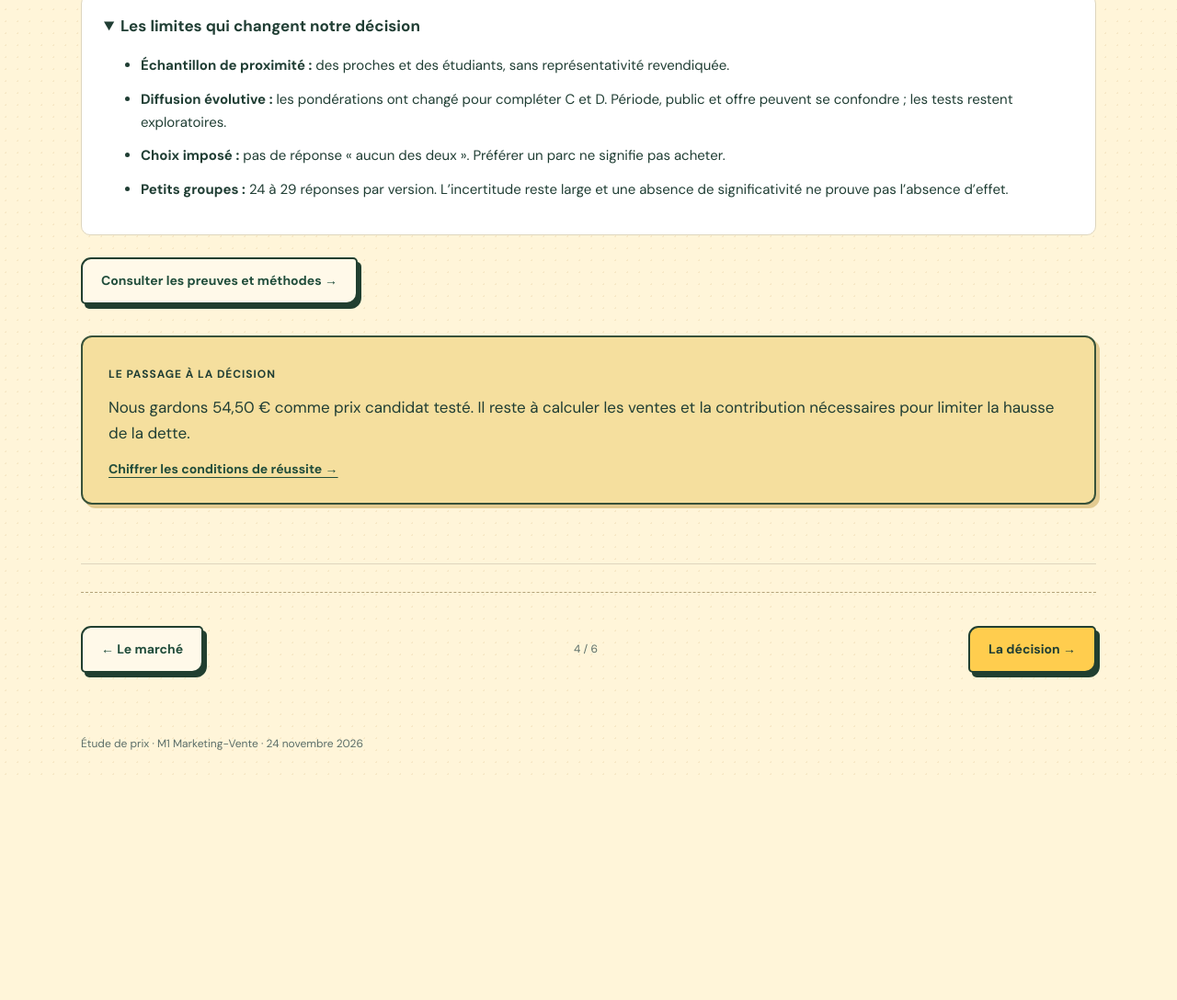
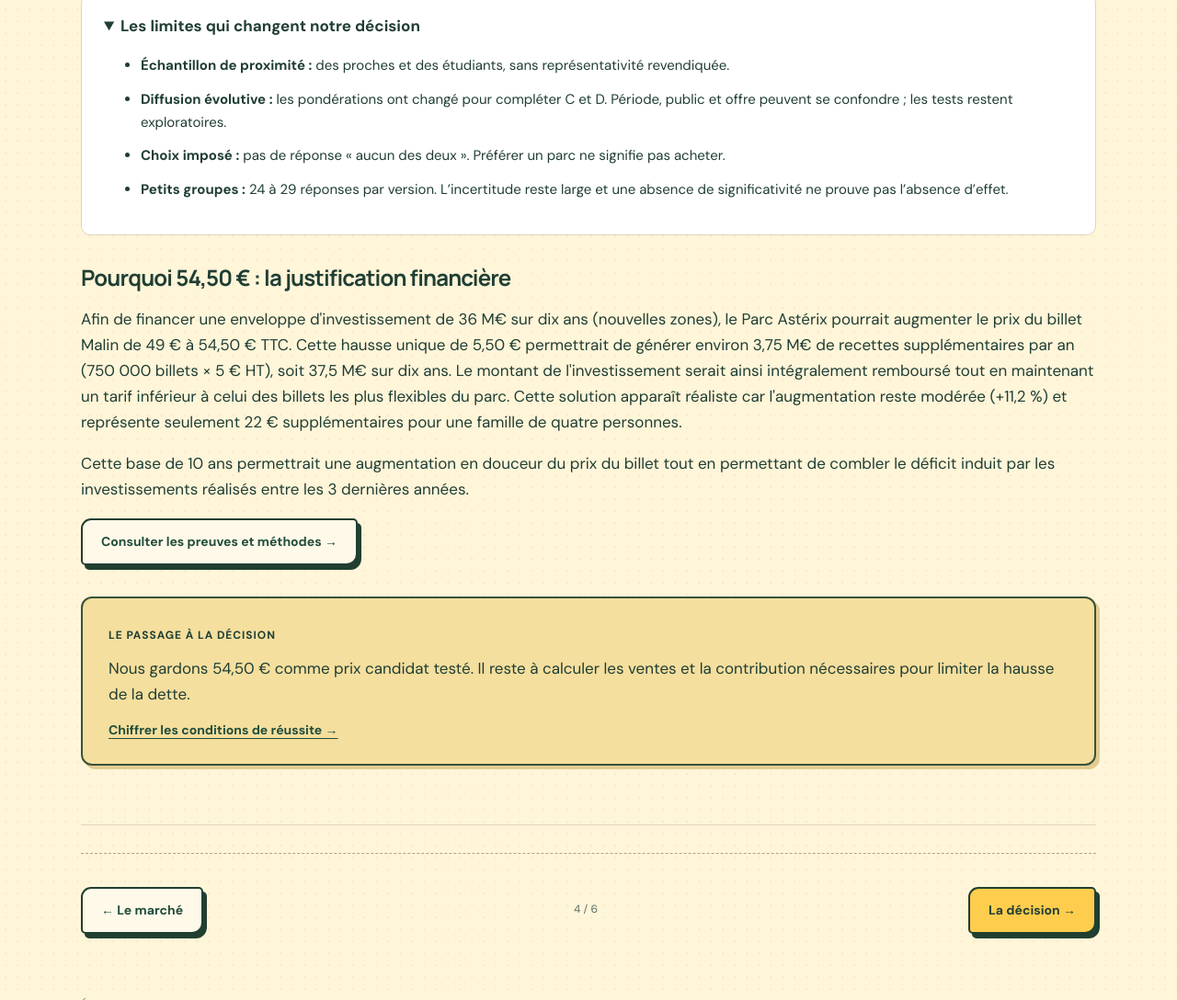
Before and after one commit to mylenemart/Prix_marketing, a plain HTML site: page enquete.html in a window 1280 px wide. Shown: the part 2687-3775 px from the top of the page at 92% size. Before the commit the page ends 3539 px from the top, so only its background shows below. Drawn offline with Linux system fonts and the light colour scheme.

Commit message:
Add files via upload

```diff
--- a/enquete.html
+++ b/enquete.html
@@ -6,5 +6,6 @@
 <div class="tablebox"><table><caption>Trois comparaisons, trois questions · Fisher bilatéral</caption><thead><tr><th>Question</th><th>Comparaison</th><th>Observation</th><th>p-valeur</th></tr></thead><tbody><tr><th>Le prix plus élevé réduit-il l’attrait ?</th><td>A+C contre B+D</td><td>75,9 % → 69,8 %</td><td>0,520</td></tr><tr><th>Le coupe-file renforce-t-il l’attrait ?</th><td>A+B contre C+D</td><td>65,3 % → 79,3 %</td><td>0,129</td></tr><tr class="highlight"><th>La nouvelle formule fait-elle mieux ?</th><td>A contre D</td><td>68,0 % → 75,9 %</td><td>0,557</td></tr></tbody></table></div><p class="source">Calculs reproductibles dans <a href="analyse/index.html#ab" title="les résultats détaillés — ouvrir la source ou la rubrique">les résultats détaillés</a>, sur la même copie figée du 24/11/2026. A/D : +7,9 points, intervalle à 95 % approximativement [−15 ; +31] points.</p>
 <p class="takeaway">Aucun de ces écarts n’est significatif au seuil de 5 %. L’offre enrichie est davantage choisie dans cet échantillon ; nous ne démontrons pas qu’elle maintiendrait les ventes réelles.</p>
 <details open=""><summary>Les limites qui changent notre décision</summary><ul><li><strong>Échantillon de proximité :</strong> des proches et des étudiants, sans représentativité revendiquée.</li><li><strong>Diffusion évolutive :</strong> les pondérations ont changé pour compléter C et D. Période, public et offre peuvent se confondre ; les tests restent exploratoires.</li><li><strong>Choix imposé :</strong> pas de réponse « aucun des deux ». Préférer un parc ne signifie pas acheter.</li><li><strong>Petits groupes :</strong> 24 à 29 réponses par version. L’incertitude reste large et une absence de significativité ne prouve pas l’absence d’effet.</li></ul></details>
+<div id="justification"><h3>Pourquoi 54,50 € : la justification financière</h3><p>Afin de financer une enveloppe d'investissement de 36&nbsp;M€ sur dix ans (nouvelles zones), le Parc Astérix pourrait augmenter le prix du billet Malin de 49&nbsp;€ à 54,50&nbsp;€ TTC. Cette hausse unique de 5,50&nbsp;€ permettrait de générer environ 3,75&nbsp;M€ de recettes supplémentaires par an (750&nbsp;000 billets × 5&nbsp;€ HT), soit 37,5&nbsp;M€ sur dix ans. Le montant de l'investissement serait ainsi intégralement remboursé tout en maintenant un tarif inférieur à celui des billets les plus flexibles du parc. Cette solution apparaît réaliste car l'augmentation reste modérée (+11,2&nbsp;%) et représente seulement 22&nbsp;€ supplémentaires pour une famille de quatre personnes.</p><p>Cette base de 10 ans permettrait une augmentation en douceur du prix du billet tout en permettant de combler le déficit induit par les investissements réalisés entre les 3 dernières années.</p></div>
 <a class="button secondary" href="analyse/index.html" title="Consulter les preuves et méthodes → — ouvrir la source ou la rubrique">Consulter les preuves et méthodes →</a>
 <div class="bridge"><strong>Le passage à la décision</strong><p>Nous gardons 54,50 € comme prix candidat testé. Il reste à calculer les ventes et la contribution nécessaires pour limiter la hausse de la dette.</p><a href="decision.html#proposition" title="Chiffrer les conditions de réussite → — ouvrir la source ou la rubrique">Chiffrer les conditions de réussite →</a></div></section><nav class="page-arrows" aria-label="Changer de page"><a class="button secondary" href="marche.html">← Le marché</a><span>4 / 6</span><a class="button" href="decision.html">La décision →</a></nav></main><footer class="wrap">Étude de prix · M1 Marketing-Vente · 24 novembre 2026</footer><script src="ambiance.js?v=3"></script></body></html>
```
